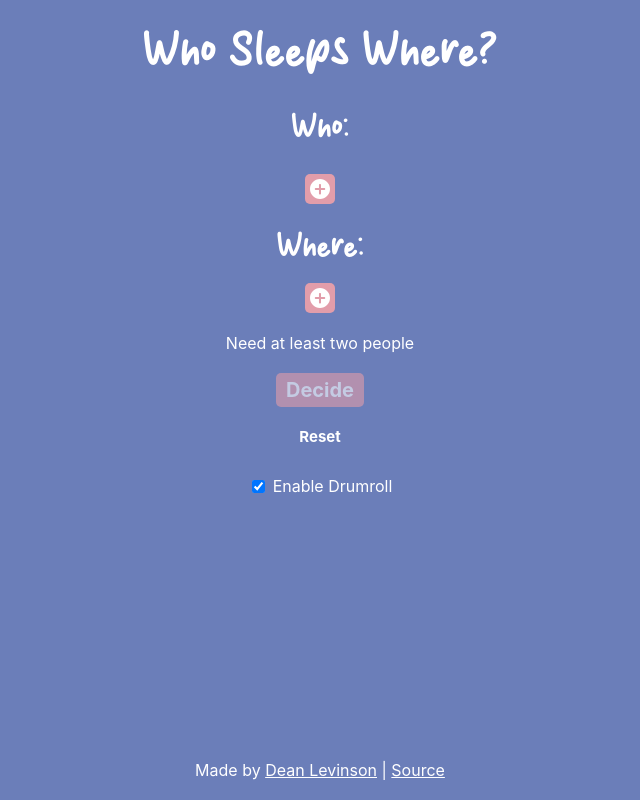
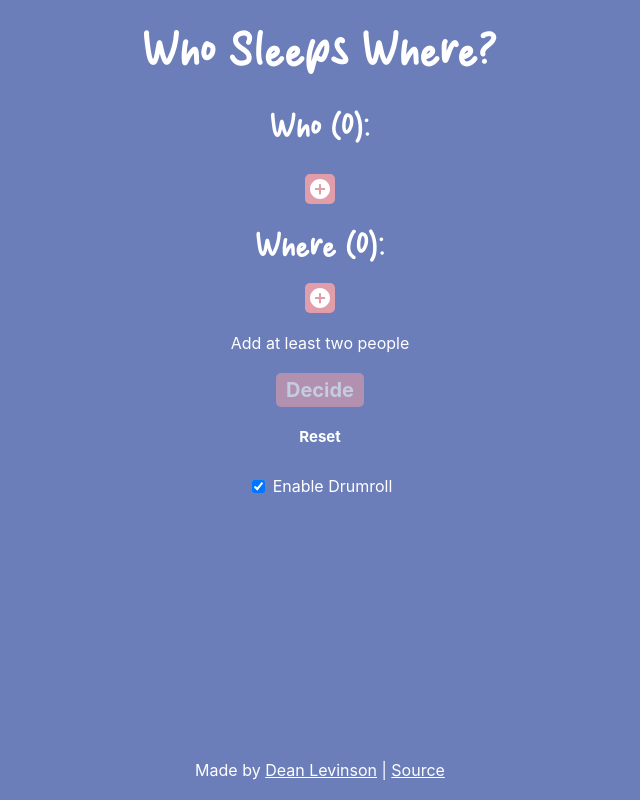
Before and after one commit to deanylev/who-sleeps-where, a React (Create React App) app: page / in a window 1280 px wide. Shown: the whole page, without its empty margins (320-960 px from the left). Built offline with nearby package versions, Linux system fonts and the light colour scheme.

Commit message:
Minor improvements

```diff
--- a/src/App.tsx
+++ b/src/App.tsx
@@ -80,7 +80,11 @@ class App extends Component<Props, State> {
 
   addPerson() {
     const people = [...this.state.people];
-    const name = faker.person.fullName();
+    const names = people.map(({ name }) => name);
+    let name: string;
+    do {
+      name = faker.person.fullName();
+    } while (names.includes(name));
     people.push({
       avatarSvg: this.generateAvatar(name),
       name
@@ -123,8 +127,9 @@ class App extends Component<Props, State> {
       results.push(result);
     }
 
+    if (enableDrumroll) {
       this.setState({
-      deciding: enableDrumroll,
+        deciding: true,
         results
       }, () => {
         setTimeout(() => {
@@ -133,6 +138,11 @@ class App extends Component<Props, State> {
           });
         }, 3000);
       });
+    } else {
+      this.setState({
+        results
+      });
+    }
   }
 
   generateAvatar(seed: string) {
@@ -144,25 +154,25 @@ class App extends Component<Props, State> {
   getErrorMessage() {
     const { beds, people } = this.state;
     if (people.length < 2) {
-      return 'Need at least two people';
+      return 'Add at least two people';
     }
 
     if (beds.length < 2) {
-      return 'Need at least two beds';
+      return 'Add at least two beds';
     }
 
     if (this.totalSpots !== people.length) {
-      return 'Number of people does not match number of spots';
+      return 'Make sure the number of people matches the number of spots';
     }
 
     const peopleNames = people.map(({ name }) => name.trim());
-    if (peopleNames.length !== new Set<string>(peopleNames).size) {
-      return 'Names must be unique';
+    if (peopleNames.length !== new Set(peopleNames).size) {
+      return 'Make sure every name is unique';
     }
 
     const bedNames = beds.map((bed) => bed.getName(beds).trim());
-    if (bedNames.length !== new Set<string>(bedNames).size) {
-      return 'Bed labels must be unique';
+    if (bedNames.length !== new Set(bedNames).size) {
+      return 'Make sure every bed label is unique';
     }
 
     return null;
@@ -206,6 +216,7 @@ class App extends Component<Props, State> {
   }
 
   render() {
+    const { totalSpots } = this;
     const { beds, deciding, enableDrumroll, people, results } = this.state;
     const errorMessage = this.getErrorMessage();
 
@@ -213,7 +224,9 @@ class App extends Component<Props, State> {
       <div className="App">
         <div className="body">
           <div className="heading">Who Sleeps Where?</div>
-          {results ? deciding ? (
+          {results
+            ? deciding
+              ? (
                   <></>
                 ) : (
                   <>
@@ -236,7 +249,7 @@ class App extends Component<Props, State> {
                   </>
                 ) : (
                   <>
-              <div className="subHeading">Who:</div>
+                    <div className="subHeading">Who ({people.length}):</div>
                     <div className="people">
                       {people.map(({ avatarSvg, name }, index) => (
                         <div key={index}>
@@ -251,7 +264,7 @@ class App extends Component<Props, State> {
                     <button onClick={() => this.addPerson()}>
                       <img alt="plus icon" src="plus.svg" />
                     </button>
-              <div className="subHeading">Where:</div>
+                    <div className="subHeading">Where ({totalSpots}):</div>
                     {beds.length > 0 && (
                       <table className="beds">
                         <thead>
@@ -295,7 +308,8 @@ class App extends Component<Props, State> {
                       <span>Enable Drumroll</span>
                     </label>
                   </>
-          )}
+                )
+          }
           <img alt="drumroll animation" className={deciding ? '' : 'hide'} src="drumroll.gif" />
         </div>
         <div className="footer">
```
Lines whose indentation alone changed are shown as unchanged.
